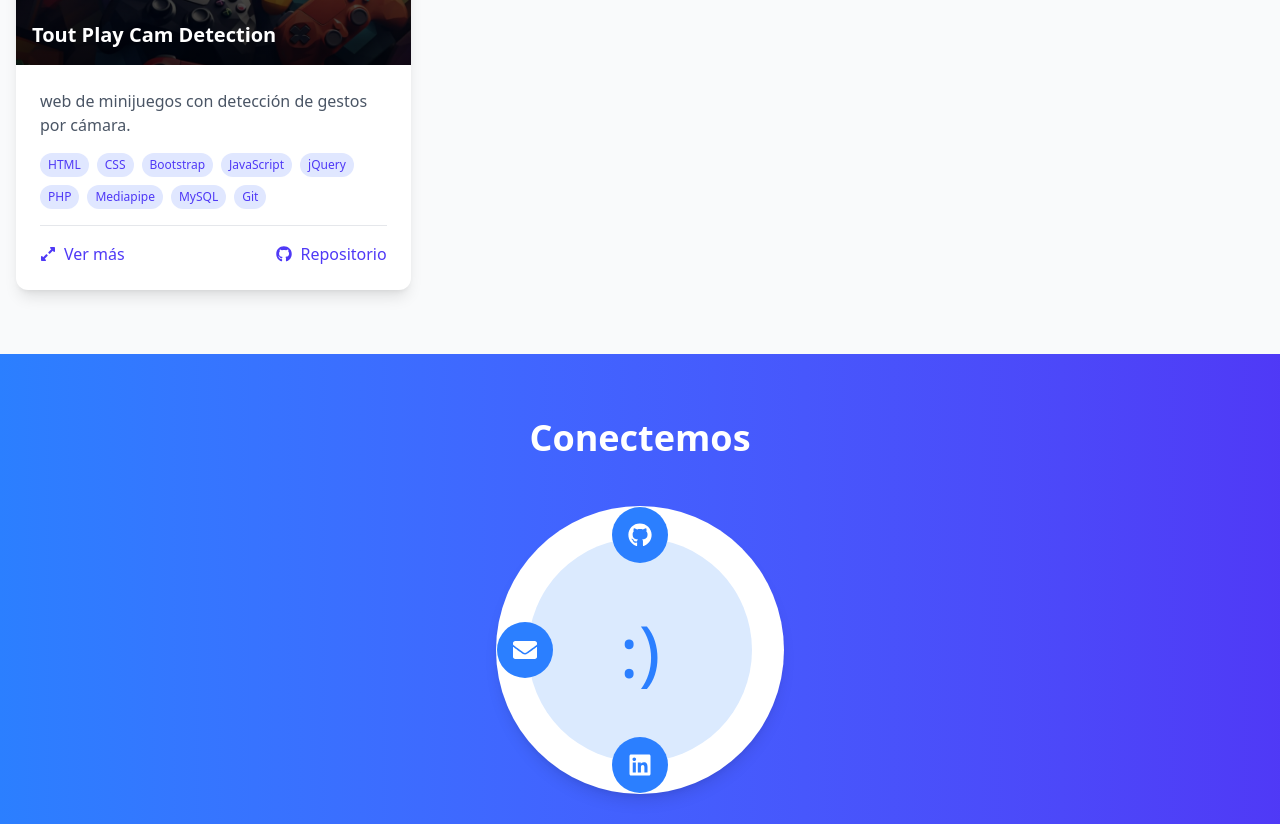
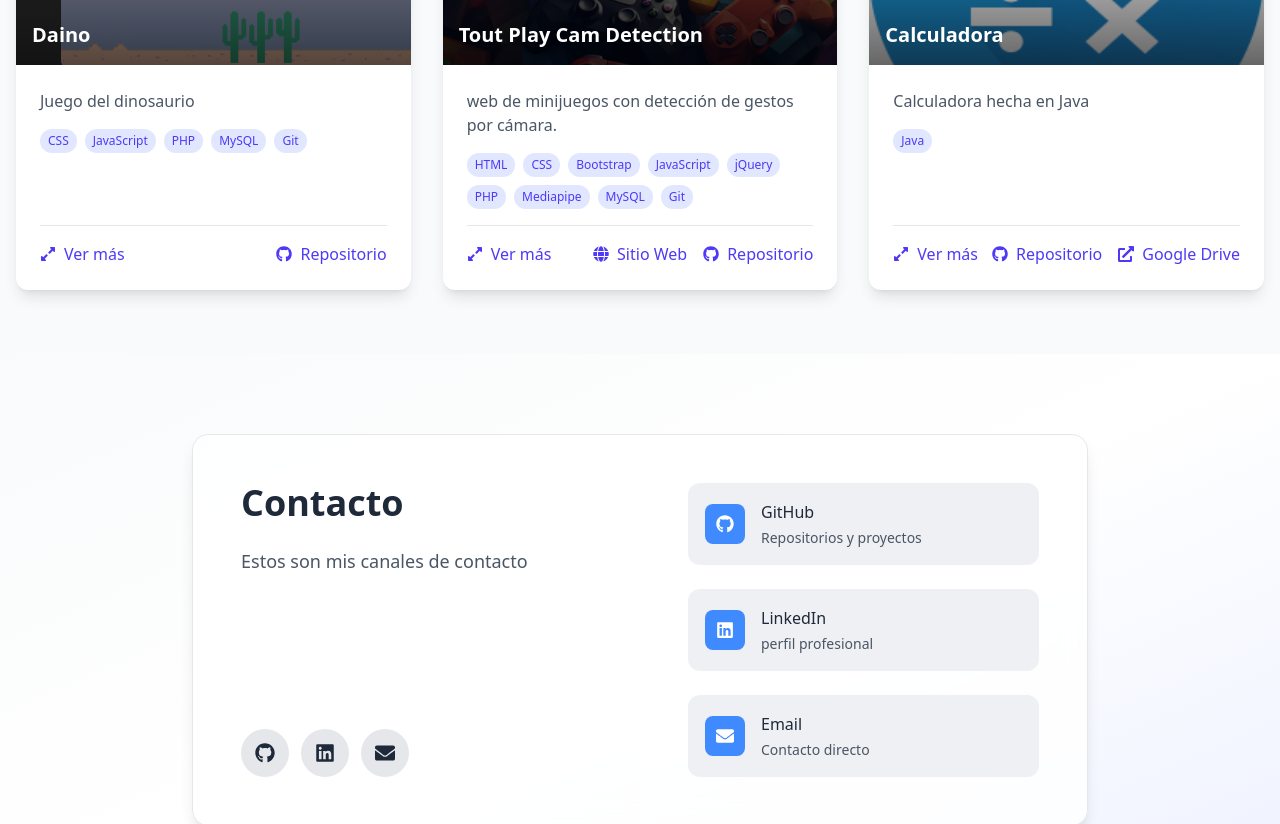
Before and after one commit to OliverMp28/portfolio, a React (Vite) app in the folder v1/: page / in a window 1280 px wide. Shown: the part 3000-3824 px from the top of the page. Built offline with nearby package versions, Linux system fonts and the light colour scheme.

Commit message:
mejoré la seccion de contacto e inclui el proyecto de la calculadora

```diff
--- a/v1/src/App.jsx
+++ b/v1/src/App.jsx
@@ -13,7 +13,7 @@ import TemaToogle from "./components/TemaToogle";
 function App() {
   const [selectedTech, setSelectedTech] = useState("");
 
-  // Efecto para el scroll reveal
+  //efecto para el scroll reveal
   useEffect(() => {
     const revealElements = document.querySelectorAll(".scroll-reveal");
     const observer = new IntersectionObserver(
--- a/v1/src/index.css
+++ b/v1/src/index.css
@@ -13,7 +13,7 @@
   scroll-padding-top: 4rem;
 }
 
-/* Estado inicial: el elemento está oculto y desplazado un poco hacia abajo */
+/* Estado inicial: el elemento esta oculto y desplazado un poco hacia abajo */
 .scroll-reveal {
   opacity: 0;
   transform: translateY(10px);
--- a/v1/src/sections/Contact.jsx
+++ b/v1/src/sections/Contact.jsx
@@ -1,47 +1,97 @@
-import { FaGithub, FaLinkedin, FaEnvelope, FaTwitter } from "react-icons/fa"
+import { FaGithub, FaLinkedin, FaEnvelope, FaArrowRight } from "react-icons/fa"
+import { useState } from "react"
 
 const contactLinks = [
-  { icon: FaGithub, url: "https://github.com/OliverMp28", label: "GitHub" },
-  { icon: FaLinkedin, url: "https://www.linkedin.com/in/edwin-llauca-galvez-233417295/", label: "LinkedIn" },
-  { icon: FaEnvelope, url: "mailto:oliverllauca@gmail.com", label: "Email" },
+  { icon: FaGithub,
+    url: "https://github.com/OliverMp28",
+    label: "GitHub",
+    description: "Repositorios y proyectos"
+  },
+  { icon: FaLinkedin,
+    url: "https://www.linkedin.com/in/edwin-llauca-galvez-233417295/",
+    label: "LinkedIn",
+    description: "perfil profesional"
+  },
+  { icon: FaEnvelope,
+    url: "mailto:oliverllauca@gmail.com",
+    label: "Email",
+    description: "Contacto directo"
+  },
   // { icon: FaTwitter, url: "https://twitter.com/tusuario", label: "Twitter" },
 ]
 
-const Contact = () => (
+const Contact = () => {
+  const [ activeLink, setActiveLink ] = useState(null);
+
+  return (
   <section
     id="contacto"
-    className="py-16 bg-gradient-to-r from-blue-500 to-indigo-600 dark:from-blue-800 dark:to-indigo-900 scroll-reveal"
+    className="py-20 bg-gradient-to-br from-gray-50 via-white to-indigo-50 dark:from-gray-900 dark:via-gray-800 dark:to-indigo-900 scroll-reveal"
   >
     <div className="container mx-auto px-4">
-      <h2 className="text-4xl font-bold text-center text-white mb-12">Conectemos</h2>
-      <div className="flex justify-center items-center">
-        <div className="relative w-72 h-72 bg-white dark:bg-gray-800 rounded-full shadow-lg overflow-hidden">
-          <div className="absolute inset-0 flex items-center justify-center">
-            <div className="w-56 h-56 bg-blue-100 dark:bg-blue-900 rounded-full flex items-center justify-center">
-              <span className="text-7xl text-blue-500 dark:text-blue-300">:)</span>
-            </div>
-          </div>
+    <div className="max-w-4xl mx-auto bg-white/80 dark:bg-gray-900/30 backdrop-blur-md rounded-2xl overflow-hidden border border-gray-200 dark:border-gray-700 shadow-lg">
+          <div className="grid md:grid-cols-2 gap-0">
+            {/* Lado izquierdo - Título y botones en pequeño para rellanr ese espacio vacio */}
+            <div className="p-8 md:p-12 flex flex-col justify-center">
+              <h2 className="text-4xl font-bold text-gray-800 dark:text-white mb-6">Contacto</h2>
+              <p className="text-gray-600 dark:text-blue-200 mb-8 text-lg">Estos son mis canales de contacto</p>
+
+              <div className="flex flex-wrap gap-3 mt-auto">
                 {contactLinks.map((link, index) => (
                   <a
                     key={link.label}
                     href={link.url}
                     target="_blank"
                     rel="noopener noreferrer"
-              className="absolute w-14 h-14 bg-blue-500 dark:bg-blue-700 rounded-full flex items-center justify-center text-white hover:bg-blue-600 dark:hover:bg-blue-600 transition-all duration-300 transform hover:scale-110"
-              style={{
-                top: index === 0 ? "10%" : index === 1 ? "90%" : index === 2 ? "50%" : "50%",
-                left: index === 0 ? "50%" : index === 1 ? "50%" : index === 2 ? "10%" : "90%",
-                transform: "translate(-50%, -50%)",
-              }}
+                    className="inline-flex items-center justify-center w-12 h-12 rounded-full bg-gray-200 dark:bg-gray-600 hover:bg-gray-300 dark:hover:bg-gray-800/80 text-gray-800 dark:text-white transition-all duration-300"
+                    onMouseEnter={() => setActiveLink(index)}
+                    onMouseLeave={() => setActiveLink(null)}
+                    aria-label={link.label}
                   >
-              <link.icon className="text-2xl" />
-              <span className="sr-only">{link.label}</span>
+                    <link.icon className="text-xl" />
+                  </a>
+                ))}
+              </div>
+            </div>
+
+            {/* Lado derecho - Tarjetas de contacto */}
+            <div className="bg-white/10 dark:bg-gray-800/20 p-8 md:p-12">
+              <div className="space-y-6">
+                {contactLinks.map((link, index) => (
+                  <a
+                    key={link.label}
+                    href={link.url}
+                    target="_blank"
+                    rel="noopener noreferrer"
+                    className={`block p-4 rounded-xl transition-all duration-300 border border-transparent hover:border-white/20 dark:hover:border-gray-200/10 ${
+                      activeLink === index
+                        ? "bg-gray-300 dark:bg-gray-200/30"
+                        : "bg-gray-200/60  hover:bg-gray-100/10 dark:bg-gray-200/10 dark:hover:bg-gray-200/10"
+                    }`}
+                    onMouseEnter={() => setActiveLink(index)}
+                    onMouseLeave={() => setActiveLink(null)}
+                  >
+                    <div className="flex items-center">
+                      <div className="w-10 h-10 rounded-lg flex items-center justify-center  bg-blue-500/90 dark:bg-indigo-600 text-white">
+                        <link.icon className="text-lg" />
+                      </div>
+                      <div className="ml-4">
+                        <h3 className="text-gray-800 dark:text-white font-medium">{link.label}</h3>
+                        <p className="text-gray-600 dark:text-blue-200 text-sm mt-1">{link.description}</p>
+                      </div>
+                      <div className="ml-auto">
+                        <FaArrowRight className={`h-5 w-5 text-gray-800 dark:text-white transition-opacity duration-300 ${activeLink === index ? "opacity-100" : "opacity-0"}`} />
+                      </div>
+                    </div>
                   </a>
                 ))}
               </div>
             </div>
           </div>
+        </div>
+    </div>
   </section>
   )
+}
 
 export default Contact
--- a/v1/src/sections/Footer.jsx
+++ b/v1/src/sections/Footer.jsx
@@ -2,7 +2,7 @@ const Footer = () => {
     return (
       <footer className="py-8 bg-gray-100 dark:bg-gray-800 scroll-reveal">
         <div className="container mx-auto px-4 text-center">
-          <div className="mb-4">
+          {/* <div className="mb-4">
             <span className="inline-block w-3 h-3 bg-blue-500 rounded-full mr-1 animate-bounce"></span>
             <span
               className="inline-block w-3 h-3 bg-indigo-500 rounded-full mr-1 animate-bounce"
@@ -12,7 +12,7 @@ const Footer = () => {
               className="inline-block w-3 h-3 bg-purple-500 rounded-full animate-bounce"
               style={{ animationDelay: "0.4s" }}
             ></span>
-          </div>
+          </div> */}
           <p className="text-sm text-gray-600 dark:text-gray-300">
             © {new Date().getFullYear()} Oliver Llauca Galvez | Desarrollador Web Creativo
           </p>
--- a/v1/src/sections/Projects.jsx
+++ b/v1/src/sections/Projects.jsx
@@ -1,5 +1,6 @@
 import { useState } from "react"
 import { FaGithub, FaExpandAlt, FaCompressAlt, FaGlobe, FaExternalLinkAlt } from "react-icons/fa"
+import PropTypes from 'prop-types';
 
 const projectsData = [
   {
@@ -7,7 +8,7 @@ const projectsData = [
     title: "Stellargia",
     description: "App Android sobre el espacio.",
     fullDescription:
-      "Esta es una app hecha en Android Studio, fue una app básica a fin de aprender y probar el entorno multiplataforma, esta app está enfocada a mostrar datos curiosos de planetas y constelaciones.",
+      "Esta es una app hecha en Android Studio, fue una app básica a fin de aprender y probar otras plataformas como el entorno movil, esta app está enfocada a mostrar datos curiosos de planetas y constelaciones.",
     image: "/img/Stellargia.jpg",
     technologies: ["Android Studio"],
     links: [
@@ -21,7 +22,7 @@ const projectsData = [
     fullDescription:
       "Esta web fue hecha para un vendedor de perfumes árabes hecha en WordPress",
     image: "/img/webperfumes.png",
-    technologies: ["WordPress"],
+    technologies: ["WordPress", "WooCommerce"],
     links: [
       { type: "web", url: "https://esenciadeoriente.com/" },
       // { type: "github", url: "https://github.com/OliverMp28/proyecto_vision" },
@@ -29,18 +30,31 @@ const projectsData = [
   },
   {
     id: 3,
+    title: "Web inmobiliaria",
+    description: "Web básica de estilo inmobiliaria.",
+    fullDescription:
+      "Esta web fue hecha para un agente inmobiliario, ayudandolo a promocionar sus propiedades, está hecha en WordPress y un plugin llamado estatik.",
+    image: "/img/websinek.png",
+    technologies: ["WordPress"],
+    links: [
+      { type: "web", url: "https://sinekstate.com/" },
+      // { type: "github", url: "https://github.com/OliverMp28/proyecto_vision" },
+    ],
+  },
+  {
+    id: 4,
     title: "Daino",
     description: "Juego del dinosaurio",
     fullDescription:
-      "Este es el juego del dinosaurio de Google adaptado a la web con HTML, CSS, JS y PHP. Fue el primer proyecto que hice por gusto propio y por curiosidad de aprender, desarrollado en mis inicios",
+      "Este es el juego del dinosaurio de Google adaptado a la web con HTML, CSS, JS, PHP, MySQL y Git. Fue el primer proyecto que hice por gusto propio y por curiosidad de aprender, desarrollado en mis inicios",
     image: "/img/daino2.png",
-    technologies: ["HTML", "CSS", "JavaScript", "PHP", "MySQL", "Git"],
+    technologies: ["CSS", "JavaScript", "PHP", "MySQL", "Git"],
     links: [
       { type: "github", url: "https://github.com/OliverMp28/olivermppr" },
     ],
   },
   {
-    id: 4,
+    id: 5,
     title: "Tout Play Cam Detection",
     description: "web de minijuegos con detección de gestos por cámara.",
     fullDescription:
@@ -48,10 +62,22 @@ const projectsData = [
     image: "/img/tout3.png",
     technologies: ["HTML", "CSS", "Bootstrap", "JavaScript", "jQuery", "PHP", "Mediapipe", "MySQL", "Git"],
     links: [
-      // { type: "web", url: "https://proyecto3.com" },
+      { type: "web", url: "https://tout.bernersites.com/" },
       { type: "github", url: "https://github.com/OliverMp28/proyecto_vision" },
     ],
   },
+  {
+    id: 6,
+    title: "Calculadora",
+    description: "Calculadora hecha en Java",
+    fullDescription: "Calculadora hecha en Java, este es uno de los proyectos que hice con este lenguaje en 2023. Dispone de un diseño sencillo y funcional ademas de un instalador .exe que tienen disponible en drive para solo descargarlo.",
+    image: "/img/calculadora.png",
+    technologies: ["Java"],
+    links: [
+      { type: "github", url: "https://github.com/OliverMp28/calculadora-java/tree/main" },
+      { type: "drive", url: "https://drive.google.com/file/d/1Squ-99xo1PIFkGWuEyHpphgdawQ3hcFc/view?usp=sharing" },
+    ],
+  }
   // Agrega más proyectos según necesites
 ]
 
@@ -142,6 +168,18 @@ const ProjectCard = ({ project }) => {
   )
 }
 
+ProjectCard.propTypes = {
+  project: PropTypes.shape({
+    id: PropTypes.number.isRequired,
+    title: PropTypes.string.isRequired,
+    description: PropTypes.string.isRequired,
+    fullDescription: PropTypes.string,
+    image: PropTypes.string,
+    technologies: PropTypes.arrayOf(PropTypes.string).isRequired,
+    links: PropTypes.arrayOf(PropTypes.shape({ type: PropTypes.string.isRequired, url: PropTypes.string.isRequired })).isRequired,
+  }).isRequired,
+};
+
 const Projects = ({ selectedTech }) => {
   const filteredProjects = selectedTech
     ? projectsData.filter((project) => project.technologies.includes(selectedTech))
@@ -161,4 +199,8 @@ const Projects = ({ selectedTech }) => {
   )
 }
 
+Projects.propTypes = {
+  selectedTech: PropTypes.string,
+};
+
 export default Projects
```
Also changed, not shown: v1/src/sections/Skills.jsx (+12 -4 lines), v1/public/img/calculadora.png (added), v1/public/img/websinek.png (added). Lines whose indentation alone changed are shown as unchanged.
